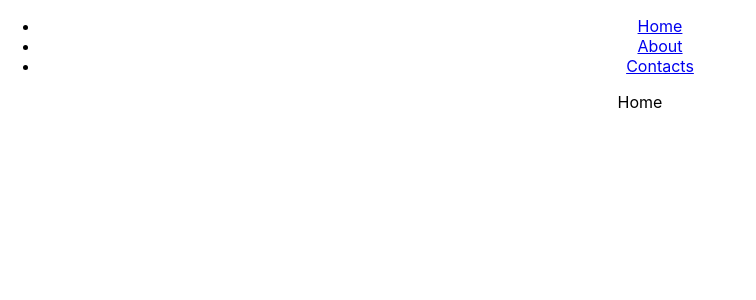
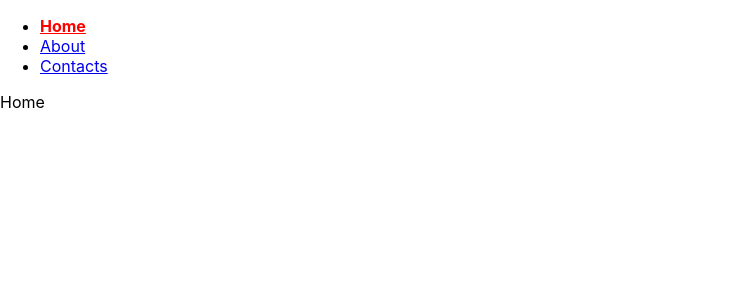
Before and after one commit to ermek-tashtanbekov/rounder-example, a React (Create React App) app: page / in a window 1280 px wide. Shown: the top 300 px of the page, without its empty margins (0-756 px from the left). Built offline with nearby package versions, Linux system fonts and the light colour scheme.

Commit message:
added new teg NavLink and activeStyle and activeClassName

```diff
--- a/src/App.css
+++ b/src/App.css
@@ -1,38 +1,3 @@
-.App {
-  text-align: center;
+.activeLInk{
+  color: red;
 }
-
-.App-logo {
-  height: 40vmin;
-  pointer-events: none;
-}
-
-@media (prefers-reduced-motion: no-preference) {
-  .App-logo {
-    animation: App-logo-spin infinite 20s linear;
-  }
-}
-
-.App-header {
-  background-color: #282c34;
-  min-height: 100vh;
-  display: flex;
-  flex-direction: column;
-  align-items: center;
-  justify-content: center;
-  font-size: calc(10px + 2vmin);
-  color: white;
-}
-
-.App-link {
-  color: #61dafb;
-}
-
-@keyframes App-logo-spin {
-  from {
-    transform: rotate(0deg);
-  }
-  to {
-    transform: rotate(360deg);
-  }
-}
--- a/src/App.js
+++ b/src/App.js
@@ -1,5 +1,6 @@
 
 import { Route, Switch } from 'react-router';
+import { Link, NavLink } from 'react-router-dom';
 import './App.css';
 import About from './componenet/About/About';
 import Contacts from './componenet/Contacts/Contacts';
@@ -7,14 +8,24 @@ import Home from './componenet/Home/Home';
 import NotFound from './componenet/NotFound/NotFound';
 
 function App() {
+  const activeLInk ={
+    fontWeight : "bold",
+  }
   return (
 
     <div className="App">
       <ul>
-        <li><a href="/">Home</a></li>
-        <li><a href="/about">About</a></li>
-        <li><a href="/contacts">Contacts</a></li>
+        <li><NavLink activeStyle={activeLInk} activeClassName="activeLInk" exact to="/">Home</NavLink></li>
+        <li><NavLink activeStyle={activeLInk} activeClassName="activeLInk" to="/about">About</NavLink></li>
+        <li><NavLink activeStyle={activeLInk} activeClassName="activeLInk" to="/contacts">Contacts</NavLink></li>
       </ul>
+
+
+      {/* <ul>
+        <li><Link href="/">Home</Link></li>
+        <li><Link href="/about">About</Link></li>
+        <li><Link href="/contacts">Contacts</Link></li>
+      </ul> */}
 
       <Switch>
         <Route path="/about" component={About} />
```
